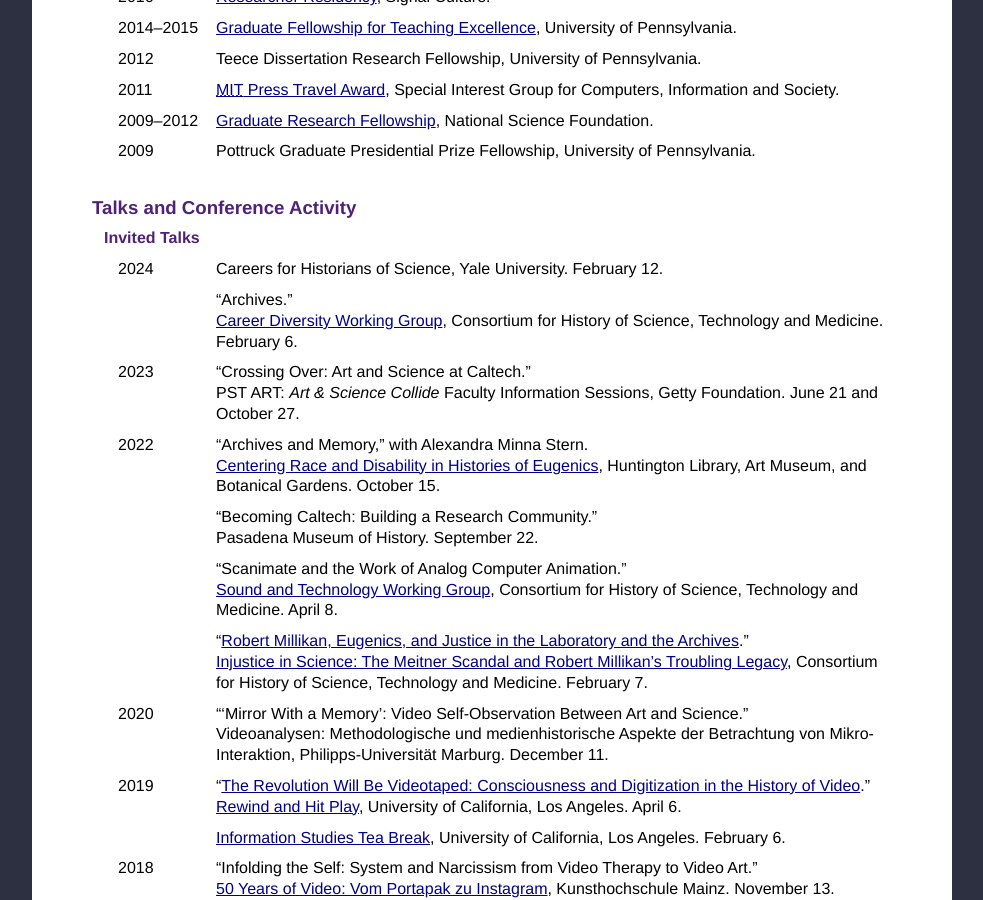
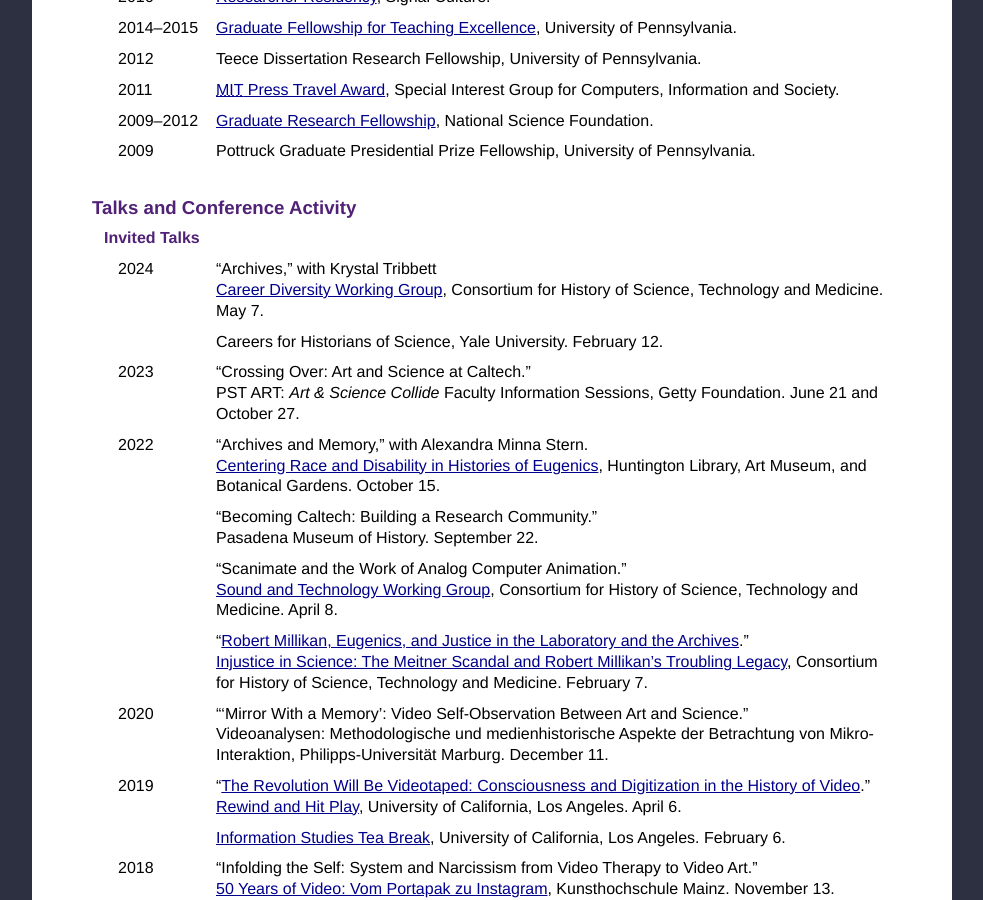
Before and after one commit to collopy/collopy.github.io, a Jekyll site: the page built from cv.html, in a window 1280 px wide and 900 px high, scrolled down 2814 px. Shown: the whole window, without its empty margins (148-1131 px from the left). Built offline with Jekyll 4.4.1, drawn with Linux system fonts in a browser that asks for light colours.

Commit message:
Added Krystal, changed date

```diff
--- a/cv.html
+++ b/cv.html
@@ -1170,13 +1170,13 @@
 						2024
 					</td>
 					<td>
+						“Archives,” with Krystal Tribbett<br />
+						<a href="https://www.chstm.org/content/career-diversity">Career Diversity Working Group</a>, Consortium for History of Science, Technology and Medicine. May 7.
+					</td>
+				</tr>
+				<tr>
+					<td>
 						Careers for Historians of Science, Yale University. February 12.
-					</td>
-				</tr>
-				<tr>
-					<td>
-						“Archives.”<br />
-						<a href="https://www.chstm.org/content/career-diversity">Career Diversity Working Group</a>, Consortium for History of Science, Technology and Medicine. February 6.
 					</td>
 				</tr>
 				<tr>
```
Also changed, not shown: 1 other file.
